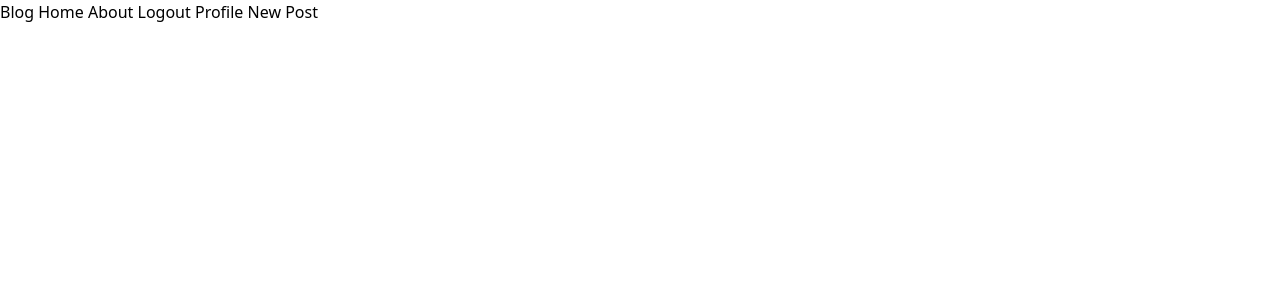
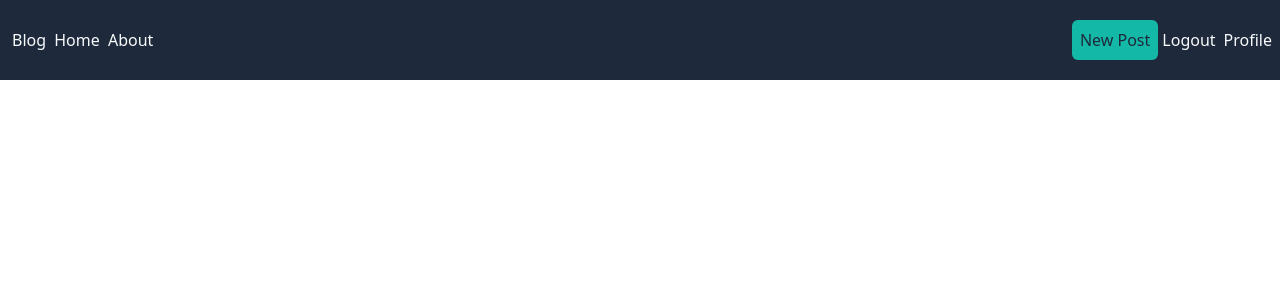
Before and after one commit to davidPardoC/django_blog, a Django app: page / in a window 1280 px wide. Shown: the top 300 px of the page. Run offline with Django 4.2, Linux system fonts and the light colour scheme; the visitor is signed in with stand-in values (Sample User, id 1); data that the repository does not hold is empty; some libraries are stand-ins or nearby versions.

Commit message:
Add some tailwind styles

```diff
--- a/blog/templates/blog/base.html
+++ b/blog/templates/blog/base.html
@@ -1,4 +1,4 @@
-{% load static tailwind_tags tailwind_filters  %}
+{% load static tailwind_tags tailwind_filters %}
 <!DOCTYPE html>
 <html lang="en">
 
@@ -15,19 +15,23 @@
 
 <body class="">
   <header>
-    <nav class="">
-      <a class="" href="/">Blog</a>
-      <a class="" href="{% url 'blog-home' %}">Home</a>
-      <a class="" href="{% url 'blog-about' %}">About</a>
+    <nav class="bg-slate-800 pt-5 pb-5 text-slate-50 flex items-center justify-between">
+      <div>
+        <a class="hover:text-teal-500 mr-1 ml-3" href="/">Blog</a>
+        <a class="hover:text-teal-500 mr-1" href="{% url 'blog-home' %}">Home</a>
+        <a class="hover:text-teal-500 mr-1" href="{% url 'blog-about' %}">About</a>
+      </div>
       <!-- Navbar Right Side -->
+      <div class="flex items-center">
       {% if user.is_authenticated %}
-      <a class="" href="{% url 'logout' %}">Logout</a>
-      <a class="" href="{% url 'profile' %}">Profile</a>
-      <a class="" href="{% url 'post-create' %}">New Post</a>
-      {% else %}
-      <a class="" href="{% url 'login' %}">Login</a>
-      <a class="" href="{% url 'register' %}">Register</a>
-      {% endif %}
+        <a class="mr-1 bg-teal-500 text-slate-800 rounded-md p-2" href="{% url 'post-create' %}">New Post</a>
+        <a class="hover:text-teal-500 mr-2" href="{% url 'logout' %}">Logout</a>
+        <a class="hover:text-teal-500 mr-2" href="{% url 'profile' %}">Profile</a>
+        {% else %}
+        <a class="hover:text-teal-500 mr-1" href="{% url 'login' %}">Login</a>
+        <a class="hover:text-teal-500 mr-1" href="{% url 'register' %}">Register</a>
+        {% endif %}
+      </div>
     </nav>
   </header>
   <main role="main" class="container p-5">
--- a/blog/templates/blog/home.html
+++ b/blog/templates/blog/home.html
@@ -1,9 +1,9 @@
 {% extends "blog/base.html" %} {% block content %} {% for post in posts %}
-<article class="">
-  <img class="" src="{{ post.author.profile.image.url }}">
+<article class="shadow-lg mt-3 rounded p-2">
+  <img class="w-16 rounded-full" src="{{ post.author.profile.image.url }}">
   <div class="">
     <div class="">
-      <a class=""  href="{% url 'user-posts' post.author.username %}">{{ post.author }}</a>
+      <a class="" href="{% url 'user-posts' post.author.username %}">{{ post.author }}</a>
       <small class="">{{ post.date_posted|date:"F d, Y" }}</small>
     </div>
     <h2><a class="" href="{% url 'post-detail' post.id %}">{{ post.title }}</a></h2>
@@ -11,24 +11,30 @@
   </div>
 </article>
 {% endfor %}
+<div class="mt-3">
   {% if is_paginated%}
   {% if page_obj.has_previous %}
-    <a class="border p-1 rounded" href="?page=1"><<</a>
-    <a class="border p-1 rounded" href="?page={{page_obj.previous_page_number}}"><</a>
+  <a class="border p-1 rounded" href="?page=1">
+    First </a>
+      <a class="border p-1 rounded" href="?page={{page_obj.previous_page_number}}">
+        Prev </a>
           {% endif %}
 
           {% for num in page_obj.paginator.page_range %}
           {% if page_obj.number == num %}
           <a class="border-2 p-1 rounded text-teal-500 border-teal-500" href="?page={{num}}">{{num}}</a>
-    {% elif num > page_obj.number|add:'-3' and num < page_obj.number|add:'3'  %}
-      <a class="border p-1 rounded" href="?page={{num}}">{{num}}</a>
+          {% elif num > page_obj.number|add:'-3' and num < page_obj.number|add:'3' %} <a class="border p-1 rounded"
+            href="?page={{num}}">{{num}}
+      </a>
       {% endif %}
       {% endfor %}
 
       {% if page_obj.has_next %}
-  <a class="border p-1 rounded" href="?page={{page_obj.next_page_number}}">></a>
-    <a class="border p-1 rounded" href="?page={{page_obj.paginator.num_pages}}">>></a>
+      <a class="border p-1 rounded" href="?page={{page_obj.next_page_number}}">Next</a>
+      <a class="border p-1 rounded" href="?page={{page_obj.paginator.num_pages}}">Last</a>
       {% endif %}
 
       {% endif %}
+</div>
+
 {% endblock content %}
--- a/blog/views.py
+++ b/blog/views.py
@@ -26,14 +26,14 @@ class PostListView(ListView):
     template_name = 'blog/home.html'
     context_object_name = 'posts'
     ordering = ['-date_posted']
-    paginate_by = 2
+    paginate_by = 5
 
 
 class UserPostListView(ListView):
     model = Post
     template_name = 'blog/user_posts.html'
     context_object_name = 'posts'
-    paginate_by = 2
+    paginate_by = 5
 
     def get_queryset(self) -> QuerySet[Any]:
         user = get_object_or_404(User, username=self.kwargs.get('username'))
--- a/theme/static/css/dist/styles.css
+++ b/theme/static/css/dist/styles.css
@@ -841,6 +841,14 @@ select {
   margin-right: 0.75rem;
 }
 
+.ml-3 {
+  margin-left: 0.75rem;
+}
+
+.mr-1 {
+  margin-right: 0.25rem;
+}
+
 .block {
   display: block;
 }
@@ -893,6 +901,22 @@ select {
   width: 100%;
 }
 
+.w-2 {
+  width: 0.5rem;
+}
+
+.w-5 {
+  width: 1.25rem;
+}
+
+.w-10 {
+  width: 2.5rem;
+}
+
+.w-16 {
+  width: 4rem;
+}
+
 .table-auto {
   table-layout: auto;
 }
@@ -927,12 +951,24 @@ select {
   justify-content: center;
 }
 
+.justify-between {
+  justify-content: space-between;
+}
+
 .rounded {
   border-radius: 0.25rem;
 }
 
 .rounded-lg {
   border-radius: 0.5rem;
+}
+
+.rounded-full {
+  border-radius: 9999px;
+}
+
+.rounded-md {
+  border-radius: 0.375rem;
 }
 
 .rounded-b {
@@ -1041,6 +1077,11 @@ select {
   background-color: rgb(2 6 23 / var(--tw-bg-opacity));
 }
 
+.bg-teal-500 {
+  --tw-bg-opacity: 1;
+  background-color: rgb(20 184 166 / var(--tw-bg-opacity));
+}
+
 .fill-current {
   fill: currentColor;
 }
@@ -1055,6 +1096,10 @@ select {
 
 .p-5 {
   padding: 1.25rem;
+}
+
+.p-2 {
+  padding: 0.5rem;
 }
 
 .px-4 {
@@ -1084,6 +1129,14 @@ select {
 
 .pt-3 {
   padding-top: 0.75rem;
+}
+
+.pt-5 {
+  padding-top: 1.25rem;
+}
+
+.pb-5 {
+  padding-bottom: 1.25rem;
 }
 
 .font-serif {
@@ -1161,12 +1214,39 @@ select {
   color: rgb(239 68 68 / var(--tw-text-opacity));
 }
 
+.text-slate-50 {
+  --tw-text-opacity: 1;
+  color: rgb(248 250 252 / var(--tw-text-opacity));
+}
+
+.text-slate-800 {
+  --tw-text-opacity: 1;
+  color: rgb(30 41 59 / var(--tw-text-opacity));
+}
+
+.shadow-sm {
+  --tw-shadow: 0 1px 2px 0 rgb(0 0 0 / 0.05);
+  --tw-shadow-colored: 0 1px 2px 0 var(--tw-shadow-color);
+  box-shadow: var(--tw-ring-offset-shadow, 0 0 #0000), var(--tw-ring-shadow, 0 0 #0000), var(--tw-shadow);
+}
+
+.shadow-lg {
+  --tw-shadow: 0 10px 15px -3px rgb(0 0 0 / 0.1), 0 4px 6px -4px rgb(0 0 0 / 0.1);
+  --tw-shadow-colored: 0 10px 15px -3px var(--tw-shadow-color), 0 4px 6px -4px var(--tw-shadow-color);
+  box-shadow: var(--tw-ring-offset-shadow, 0 0 #0000), var(--tw-ring-shadow, 0 0 #0000), var(--tw-shadow);
+}
+
 .filter {
   filter: var(--tw-blur) var(--tw-brightness) var(--tw-contrast) var(--tw-grayscale) var(--tw-hue-rotate) var(--tw-invert) var(--tw-saturate) var(--tw-sepia) var(--tw-drop-shadow);
 }
 
 .ease-in-out {
   transition-timing-function: cubic-bezier(0.4, 0, 0.2, 1);
+}
+
+.hover\:text-teal-500:hover {
+  --tw-text-opacity: 1;
+  color: rgb(20 184 166 / var(--tw-text-opacity));
 }
 
 .focus\:outline-none:focus {
```
Lines whose indentation alone changed are shown as unchanged.
